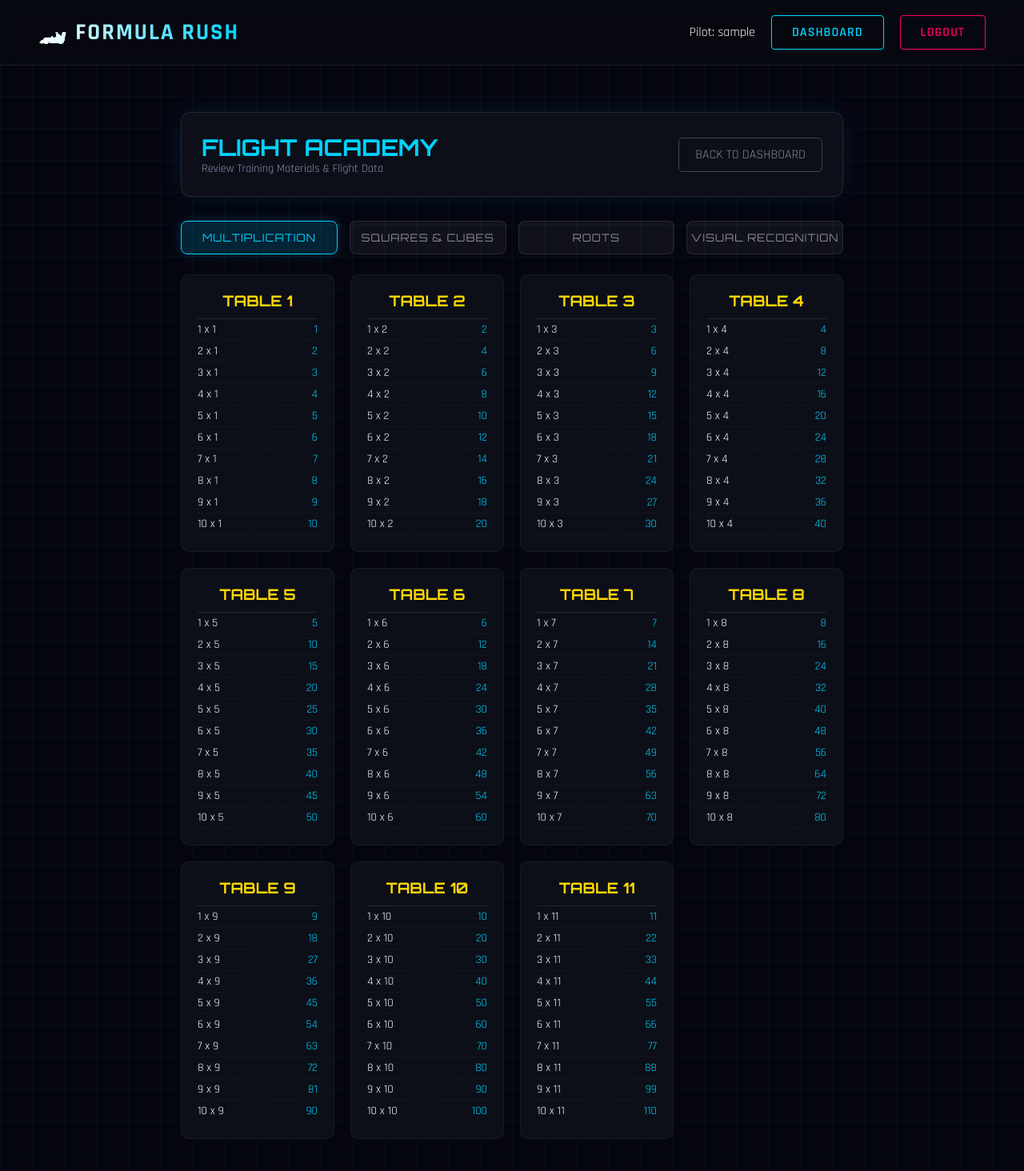
After one commit to VISHNUAJI2002/FormulaRush, a Flask app: page /academy in a window 1280 px wide. The commit adds this page. Shown: the whole page at 80% size. Run offline with Flask 3, Linux system fonts and the light colour scheme; the visitor is signed in with stand-in values (Sample User, id 1).

Commit message:
feat(academy): add Flight Academy training module
Implemented a comprehensive education hub for players to review math concepts and shapes.

Changes:
- Frontend (academy.html): Created new page with 4-tab layout (Multiplication 1-11, Squares/Cubes, Roots, Visual Recognition).
- Backend (app.py): Added /academy route and updated /dashboard to fetch real user Rank and High Score.
- UI (dashboard.html): Added 'Flight Academy' navigation button and fixed Header HUD to display live stats.
- Integration (career.html): Added direct link from 'Critical Weakness' analytics to the specific training module.
- Styling: Applied glass-morphic design with responsive grid layouts.

```diff
--- a/app.py
+++ b/app.py
@@ -97,10 +97,32 @@ def register():
 
     return render_template('register.html')
 
+# --- UPDATED DASHBOARD ROUTE ---
 @app.route('/dashboard')
 @login_required
 def dashboard():
-    return render_template('dashboard.html', name=current_user.username, score=current_user.high_score)
+    # 1. Calculate Rank Logic (Same as Career)
+    races = RaceSession.query.filter_by(user_id=current_user.id).all()
+    total_distance = sum(r.score for r in races) if races else 0
+
+    rank_title = "ROOKIE"
+    if total_distance > 50000: rank_title = "LEGEND"
+    elif total_distance > 15000: rank_title = "PRO RACER"
+    elif total_distance > 5000: rank_title = "AMATEUR"
+
+    # 2. Pass these to the template
+    return render_template('dashboard.html',
+                           name=current_user.username,
+                           score=current_user.high_score, # This is the High Score
+                           rank=rank_title)               # This is the Real Rank
+
+# --- NEW ACADEMY ROUTE ---
+@app.route('/academy')
+@login_required
+def academy():
+    # We can pass an optional parameter to open a specific tab (e.g., if coming from weakness)
+    focus_area = request.args.get('focus', 'tables')
+    return render_template('academy.html', focus=focus_area)
 
 @app.route('/logout')
 @login_required
--- /dev/null
+++ b/templates/academy.html
@@ -0,0 +1,236 @@
+{% extends "base.html" %}
+
+{% block content %}
+<link href="https://fonts.googleapis.com/css2?family=Orbitron:wght@400;700;900&family=Rajdhani:wght@500;700&display=swap" rel="stylesheet">
+
+<style>
+    :root {
+        --glass-dark: rgba(13, 16, 26, 0.95);
+        --neon-cyan: #00d2ff;
+        --neon-purple: #9d4edd;
+        --neon-gold: #ffd700;
+        --text-muted: #8892b0;
+    }
+
+    body {
+        background: #050510;
+        background-image:
+            linear-gradient(rgba(0, 210, 255, 0.05) 1px, transparent 1px),
+            linear-gradient(90deg, rgba(0, 210, 255, 0.05) 1px, transparent 1px);
+        background-size: 40px 40px;
+        color: #fff; font-family: 'Rajdhani', sans-serif; height: 100vh; overflow-y: auto;
+    }
+
+    .academy-wrapper {
+        max-width: 70%;      /* Uses 98% of your screen */
+        width: 100%;         /* Forces full width */
+        margin: 0 auto;
+        padding: 20px;       /* Reduced outer padding to give more room to cards */
+    }
+    /* HEADER */
+    .academy-header {
+        display: flex; justify-content: space-between; align-items: center;
+        background: var(--glass-dark); border: 1px solid rgba(255,255,255,0.1);
+        padding: 25px; border-radius: 12px; margin-bottom: 30px;
+        box-shadow: 0 0 30px rgba(0, 210, 255, 0.1);
+    }
+    .page-title { font-family: 'Orbitron'; color: var(--neon-cyan); font-size: 1.8rem; margin: 0; }
+
+    /* TABS */
+    .tab-nav {
+        display: flex;
+        gap: 15px;
+        margin-bottom: 25px;
+        width: 100%; /* Ensures the nav bar spans the full 70% container */
+    }
+
+    /* Buttons expand to share the space equally */
+    .tab-btn {
+        flex: 1; /* <--- THIS IS THE MAGIC KEY. It forces buttons to grow equally. */
+        background: rgba(255,255,255,0.05);
+        border: 1px solid rgba(255,255,255,0.1);
+        color: #888;
+        padding: 12px 0; /* Changed to 0 left/right since width is controlled by flex */
+        text-align: center; /* Ensure text is centered */
+        border-radius: 8px;
+        cursor: pointer;
+        font-family: 'Orbitron';
+        letter-spacing: 1px;
+        transition: 0.2s;
+    }
+    .tab-btn:hover { color: #fff; border-color: #fff; }
+    .tab-btn.active { background: rgba(0, 210, 255, 0.15); border-color: var(--neon-cyan); color: var(--neon-cyan); box-shadow: 0 0 15px rgba(0, 210, 255, 0.2); }
+
+    /* CONTENT SECTIONS */
+    .tab-content { display: none; animation: fadeIn 0.3s ease-in-out; }
+    .tab-content.active-content { display: block; }
+    @keyframes fadeIn { from { opacity: 0; transform: translateY(10px); } to { opacity: 1; transform: translateY(0); } }
+
+    /* --- SECTION: TABLES (UPDATED FOR 4 COLUMNS) --- */
+    .tables-grid {
+        display: grid;
+        /* Forces 4 columns. Use minmax to prevent squishing on very small screens */
+        grid-template-columns: repeat(4, 1fr);
+        gap: 20px;
+    }
+    /* Responsive fallback: if screen is tiny, go back to auto-fit */
+    @media (max-width: 1100px) { .tables-grid { grid-template-columns: repeat(auto-fit, minmax(200px, 1fr)); } }
+
+    .math-card {
+        background: var(--glass-dark); border: 1px solid rgba(255,255,255,0.05);
+        border-radius: 10px; padding: 20px;
+    }
+    .math-card h3 { color: var(--neon-gold); font-family: 'Orbitron'; margin-top: 0; border-bottom: 1px solid rgba(255,255,255,0.1); padding-bottom: 10px; text-align: center; }
+
+    .table-row {
+        display: flex; justify-content: space-between; padding: 4px 0;
+        border-bottom: 1px dashed rgba(255,255,255,0.05);
+        font-family: 'Courier New', monospace; font-size: 0.9rem;
+    }
+
+    /* --- SECTION: ADVANCED (VERTICAL FLOW FIX) --- */
+    .adv-container { display: grid; grid-template-columns: 1fr 1fr; gap: 30px; }
+
+    /* This creates the "Down-by-Down" vertical ordering */
+    .adv-list {
+        column-count: 2; /* Split content into 2 vertical columns */
+        column-gap: 40px;
+    }
+    /* Prevent items from being split between columns */
+    .adv-list .table-row { break-inside: avoid; }
+
+    /* --- SECTION: VISUAL (SHAPES) --- */
+    .shapes-grid { display: grid; grid-template-columns: repeat(auto-fill, minmax(150px, 1fr)); gap: 20px; }
+    .shape-card {
+        background: var(--glass-dark); border: 1px solid rgba(0, 210, 255, 0.3);
+        border-radius: 10px; padding: 20px; text-align: center;
+        transition: 0.2s;
+    }
+    .shape-card:hover { transform: scale(1.05); box-shadow: 0 0 20px rgba(0, 210, 255, 0.2); }
+    .shape-name { margin-top: 10px; color: var(--neon-cyan); font-family: 'Orbitron'; font-size: 0.8rem; text-transform: uppercase; }
+    .shape-svg { width: 80px; height: 80px; filter: drop-shadow(0 0 5px var(--neon-cyan)); }
+
+    /* FOOTER NAV */
+    .btn-hangar {
+        display: inline-block; padding: 10px 20px; border: 1px solid #444;
+        color: #888; text-decoration: none; border-radius: 5px; transition: 0.2s;
+    }
+    .btn-hangar:hover { border-color: #fff; color: #fff; }
+
+</style>
+
+<div class="academy-wrapper">
+
+    <div class="academy-header">
+        <div>
+            <h1 class="page-title">FLIGHT ACADEMY</h1>
+            <div style="color:var(--text-muted); font-size:0.9rem;">Review Training Materials & Flight Data</div>
+        </div>
+        <a href="{{ url_for('dashboard') }}" class="btn-hangar">BACK TO DASHBOARD</a>
+    </div>
+
+    <div class="tab-nav">
+        <button class="tab-btn {{ 'active' if focus == 'tables' }}" onclick="openTab('tables')">MULTIPLICATION</button>
+        <button class="tab-btn {{ 'active' if focus == 'squares' }}" onclick="openTab('squares')">SQUARES & CUBES</button>
+        <button class="tab-btn {{ 'active' if focus == 'roots' }}" onclick="openTab('roots')">ROOTS</button>
+        <button class="tab-btn {{ 'active' if focus == 'visual' }}" onclick="openTab('visual')">VISUAL RECOGNITION</button>
+    </div>
+
+    <div id="tab-tables" class="tab-content {{ 'active-content' if focus == 'tables' }}">
+        <div class="tables-grid">
+            {% for i in range(1, 12) %}
+            <div class="math-card" id="table-{{ i }}">
+                <h3>TABLE {{ i }}</h3>
+                {% for j in range(1, 11) %}
+                <div class="table-row">
+                    <span>{{ j }} x {{ i }}</span>
+                    <span style="color:var(--neon-cyan)">{{ j * i }}</span>
+                </div>
+                {% endfor %}
+            </div>
+            {% endfor %}
+        </div>
+    </div>
+
+    <div id="tab-squares" class="tab-content {{ 'active-content' if focus == 'squares' }}">
+        <div class="adv-container">
+            <div class="math-card">
+                <h3>SQUARES (x²)</h3>
+                <div class="adv-list">
+                    {% for i in range(1, 21) %}
+                    <div class="table-row"><span>{{ i }}²</span><span style="color:var(--neon-gold)">{{ i*i }}</span></div>
+                    {% endfor %}
+                </div>
+            </div>
+            <div class="math-card">
+                <h3>CUBES (x³)</h3>
+                <div class="adv-list">
+                    {% for i in range(1, 21) %}
+                    <div class="table-row"><span>{{ i }}³</span><span style="color:var(--neon-purple)">{{ i*i*i }}</span></div>
+                    {% endfor %}
+                </div>
+            </div>
+        </div>
+    </div>
+
+    <div id="tab-roots" class="tab-content {{ 'active-content' if focus == 'roots' }}">
+        <div class="math-card" style="max-width: 600px; margin: 0 auto;">
+            <h3>SQUARE ROOTS (√)</h3>
+            <div class="adv-list">
+                {% for i in range(1, 21) %}
+                <div class="table-row">
+                    <span>√{{ i*i }}</span>
+                    <span style="color:var(--neon-cyan)">{{ i }}</span>
+                </div>
+                {% endfor %}
+            </div>
+        </div>
+    </div>
+
+    <div id="tab-visual" class="tab-content {{ 'active-content' if focus == 'visual' }}">
+        <div class="shapes-grid">
+            </div>
+    </div>
+
+</div>
+
+<script>
+    // 1. Tab Logic
+    function openTab(tabName) {
+        document.querySelectorAll('.tab-content').forEach(el => el.classList.remove('active-content'));
+        document.querySelectorAll('.tab-btn').forEach(el => el.classList.remove('active'));
+
+        document.getElementById('tab-' + tabName).classList.add('active-content');
+        event.target.classList.add('active');
+    }
+
+    // 2. Shape Injection
+    const SHAPES = {
+        triangle: `<svg class="shape-svg" viewBox="0 0 100 100"><polygon points="50,15 90,85 10,85" stroke="cyan" fill="none" stroke-width="5"/></svg>`,
+        square: `<svg class="shape-svg" viewBox="0 0 100 100"><rect x="15" y="15" width="70" height="70" stroke="cyan" fill="none" stroke-width="5"/></svg>`,
+        circle: `<svg class="shape-svg" viewBox="0 0 100 100"><circle cx="50" cy="50" r="35" stroke="cyan" fill="none" stroke-width="5"/></svg>`,
+        rectangle: `<svg class="shape-svg" viewBox="0 0 100 100"><rect x="10" y="30" width="80" height="40" stroke="cyan" fill="none" stroke-width="5"/></svg>`,
+        pentagon: `<svg class="shape-svg" viewBox="0 0 100 100"><polygon points="50,10 90,40 75,90 25,90 10,40" stroke="cyan" fill="none" stroke-width="5"/></svg>`,
+        hexagon: `<svg class="shape-svg" viewBox="0 0 100 100"><polygon points="50,10 85,30 85,70 50,90 15,70 15,30" stroke="cyan" fill="none" stroke-width="5"/></svg>`,
+        line: `<svg class="shape-svg" viewBox="0 0 100 100"><line x1="10" y1="90" x2="90" y2="10" stroke="cyan" stroke-width="5"/></svg>`,
+        arc: `<svg class="shape-svg" viewBox="0 0 100 100"><path d="M 10 50 Q 50 10 90 50" stroke="cyan" fill="none" stroke-width="5"/></svg>`,
+        parallelogram: `<svg class="shape-svg" viewBox="0 0 100 100"><polygon points="25,20 85,20 75,80 15,80" stroke="cyan" fill="none" stroke-width="5"/></svg>`,
+        semicircle: `<svg class="shape-svg" viewBox="0 0 100 100"><path d="M 10 50 A 40 40 0 0 1 90 50 Z" stroke="cyan" fill="none" stroke-width="5"/></svg>`,
+        trapezium: `<svg class="shape-svg" viewBox="0 0 100 100"><polygon points="25,25 75,25 90,75 10,75" stroke="cyan" fill="none" stroke-width="5"/></svg>`,
+        angle: `<svg class="shape-svg" viewBox="0 0 100 100"><line x1="20" y1="80" x2="80" y2="80" stroke="cyan" stroke-width="5"/><line x1="20" y1="80" x2="60" y2="20" stroke="cyan" stroke-width="5"/><path d="M 35 80 A 15 15 0 0 0 40 60" stroke="cyan" fill="none" stroke-width="3"/></svg>`,
+        cube: `<svg class="shape-svg" viewBox="0 0 100 100"><rect x="10" y="30" width="50" height="50" stroke="cyan" fill="none" stroke-width="3"/><rect x="40" y="10" width="50" height="50" stroke="cyan" fill="none" stroke-width="3"/><line x1="10" y1="30" x2="40" y2="10" stroke="cyan" stroke-width="3"/><line x1="60" y1="30" x2="90" y2="10" stroke="cyan" stroke-width="3"/><line x1="10" y1="80" x2="40" y2="60" stroke="cyan" stroke-width="3"/><line x1="60" y1="80" x2="90" y2="60" stroke="cyan" stroke-width="3"/></svg>`,
+        hemisphere: `<svg class="shape-svg" viewBox="0 0 100 100"><path d="M 10 60 A 40 40 0 0 1 90 60 L 90 60 Z" stroke="cyan" fill="none" stroke-width="5"/><ellipse cx="50" cy="60" rx="40" ry="10" stroke="cyan" fill="none" stroke-width="3"/></svg>`,
+        sphere: `<svg class="shape-svg" viewBox="0 0 100 100"><circle cx="50" cy="50" r="40" stroke="cyan" fill="none" stroke-width="5"/><ellipse cx="50" cy="50" rx="40" ry="10" stroke="cyan" fill="none" stroke-width="3" stroke-dasharray="5,5"/></svg>`,
+        cylinder: `<svg class="shape-svg" viewBox="0 0 100 100"><ellipse cx="50" cy="20" rx="30" ry="10" stroke="cyan" fill="none" stroke-width="5"/><ellipse cx="50" cy="80" rx="30" ry="10" stroke="cyan" fill="none" stroke-width="5"/><line x1="20" y1="20" x2="20" y2="80" stroke="cyan" stroke-width="5"/><line x1="80" y1="20" x2="80" y2="80" stroke="cyan" stroke-width="5"/></svg>`,
+        cone: `<svg class="shape-svg" viewBox="0 0 100 100"><ellipse cx="50" cy="80" rx="30" ry="10" stroke="cyan" fill="none" stroke-width="5"/><line x1="20" y1="80" x2="50" y2="10" stroke="cyan" stroke-width="5"/><line x1="80" y1="80" x2="50" y2="10" stroke="cyan" stroke-width="5"/></svg>`
+    };
+
+    const shapeGrid = document.querySelector('.shapes-grid');
+    for (const [name, svg] of Object.entries(SHAPES)) {
+        const card = document.createElement('div');
+        card.className = 'shape-card';
+        card.innerHTML = `${svg}<div class="shape-name">${name}</div>`;
+        shapeGrid.appendChild(card);
+    }
+</script>
+{% endblock %}
```
Also changed, not shown: templates/career.html (+12 -2 lines), templates/dashboard.html (+30 -7 lines).
